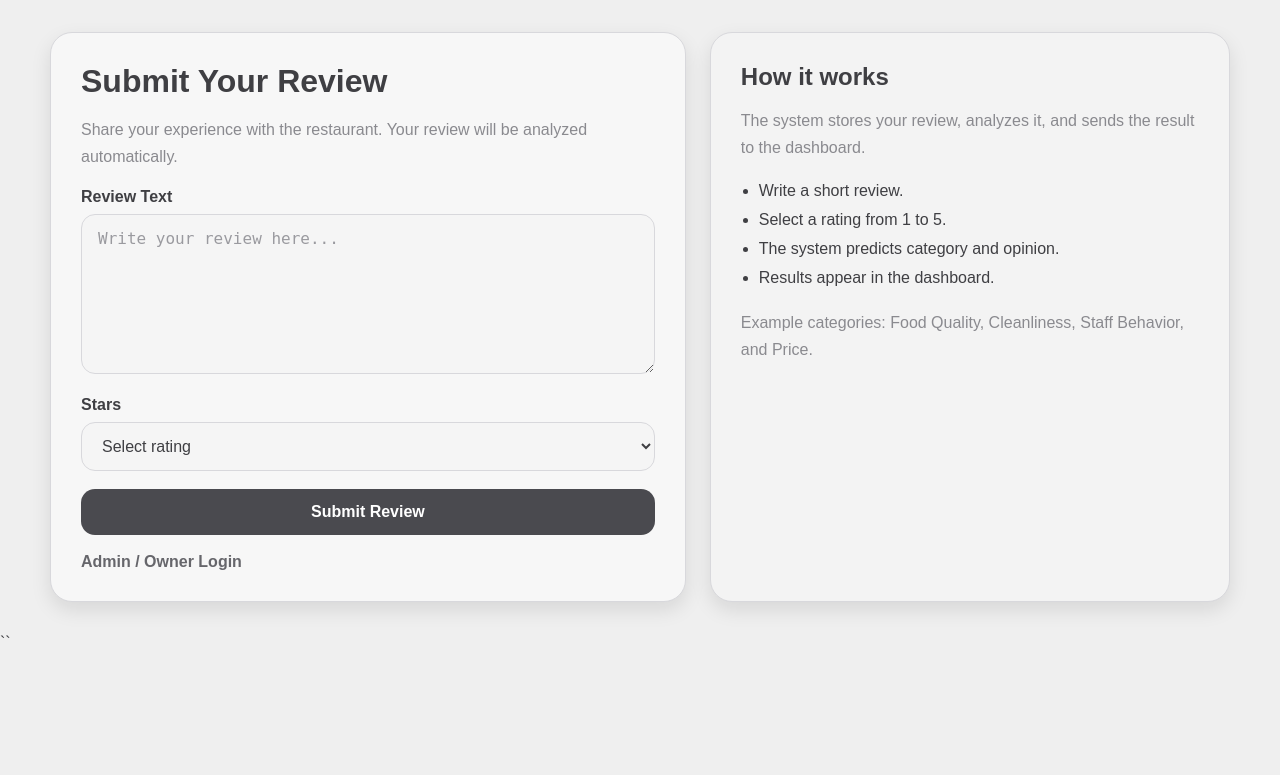
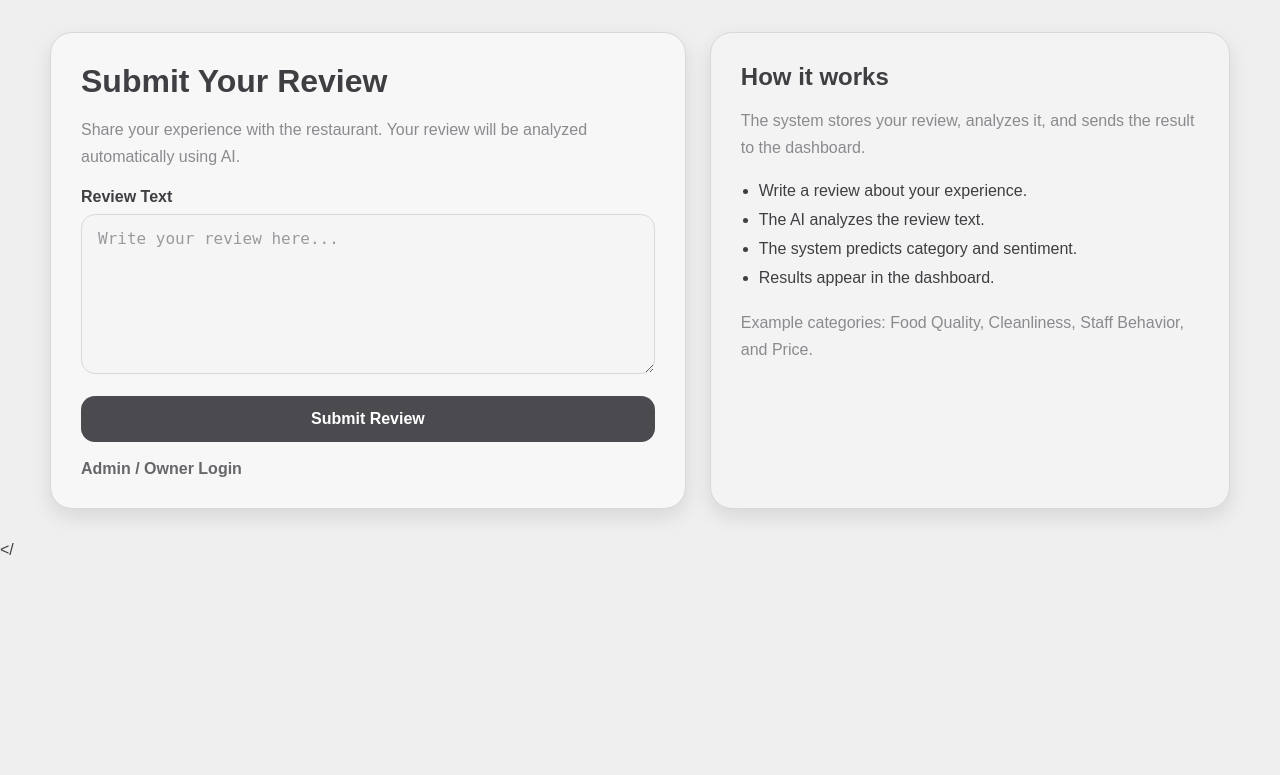
Before and after one commit to Mohammed-altuwayjiri/GP-2, a Flask app: page / in a window 1280 px wide. Shown: the top 775 px of the page. Run offline with Flask 3, Linux system fonts and the light colour scheme; parts of the project's set-up code (start-up, migrations or seed data) failed here and were passed over.

Commit message:
Refactor review form and submission process
Removed static stylesheet comment and updated review submission instructions. Simplified the form by removing the star rating selection and adjusted the JavaScript to only send the review text.

```diff
--- a/templates/review.html
+++ b/templates/review.html
@@ -6,7 +6,6 @@
     <meta name="viewport" content="width=device-width, initial-scale=1.0">
     <title>OPINION.AI - Submit Review</title>
 
-    <!-- ✅ Static stylesheet -->
     <link rel="stylesheet" href="style.css">
 </head>
 <body>
@@ -16,15 +15,14 @@
 
         <div class="card form-panel">
             <h1>Submit Your Review</h1>
+
             <p>
                 Share your experience with the restaurant.
-                Your review will be analyzed automatically.
+                Your review will be analyzed automatically using AI.
             </p>
 
-            <!-- ✅ Form -->
             <form onsubmit="sendReview(event)">
 
-                <!-- ✅ Success message ABOVE textbox -->
                 <div id="result" style="margin-bottom:10px; font-weight:bold; color:black;"></div>
 
                 <div class="form-group">
@@ -38,56 +36,48 @@
                 </div>
 
                 <div class="form-group">
-                    <label for="stars">Stars</label>
-                    <select id="stars" name="stars" required>
-                        <option value="">Select rating</option>
-                        <option value="1">1 Star</option>
-                        <option value="2">2 Stars</option>
-                        <option value="3">3 Stars</option>
-                        <option value="4">4 Stars</option>
-                        <option value="5">5 Stars</option>
-                    </select>
+                    <button class="btn-primary" type="submit">
+                        Submit Review
+                    </button>
                 </div>
 
-                <div class="form-group">
-                    <button class="btn-primary" type="submit">Submit Review</button>
-                </div>
             </form>
 
-            <!-- ✅ Navigation -->
             <div class="form-links">
-                <a class="inline-link" href="login.html">Admin / Owner Login</a>
+                <a class="inline-link" href="login.html">
+                    Admin / Owner Login
+                </a>
             </div>
         </div>
 
         <div class="card info-panel">
             <h2>How it works</h2>
+
             <p>
                 The system stores your review, analyzes it, and sends the result to the dashboard.
             </p>
 
             <ul>
-                <li>Write a short review.</li>
-                <li>Select a rating from 1 to 5.</li>
-                <li>The system predicts category and opinion.</li>
+                <li>Write a review about your experience.</li>
+                <li>The AI analyzes the review text.</li>
+                <li>The system predicts category and sentiment.</li>
                 <li>Results appear in the dashboard.</li>
             </ul>
 
             <p class="muted">
-                Example categories: Food Quality, Cleanliness, Staff Behavior, and Price.
+                Example categories: Food Quality, Cleanliness,
+                Staff Behavior, and Price.
             </p>
         </div>
 
     </div>
 </div>
 
-<!-- ✅ JavaScript -->
 <script>
 function sendReview(event) {
     event.preventDefault();
 
     const review = document.getElementById("text").value;
-    const stars = document.getElementById("stars").value;
 
     fetch("https://z1wqrbpzn8.execute-api.eu-north-1.amazonaws.com/analyze", {
         method: "POST",
@@ -95,25 +85,22 @@ function sendReview(event) {
             "Content-Type": "application/json"
         },
         body: JSON.stringify({
-            review: review,
-            stars: stars
+            review: review
         })
     })
     .then(response => response.json())
     .then(data => {
 
-        // ✅ Clean message (above textbox)
         document.getElementById("result").innerHTML =
             "Review analyzed successfully";
 
-        // ✅ Clear inputs
         document.getElementById("text").value = "";
-        document.getElementById("stars").value = "";
 
         console.log(data);
     })
     .catch(error => {
         console.error(error);
+
         document.getElementById("result").innerHTML =
             "<span style='color:black;'>Error sending review</span>";
     });
@@ -121,5 +108,4 @@ function sendReview(event) {
 </script>
 
 </body>
-</html>
-``
+</
```
